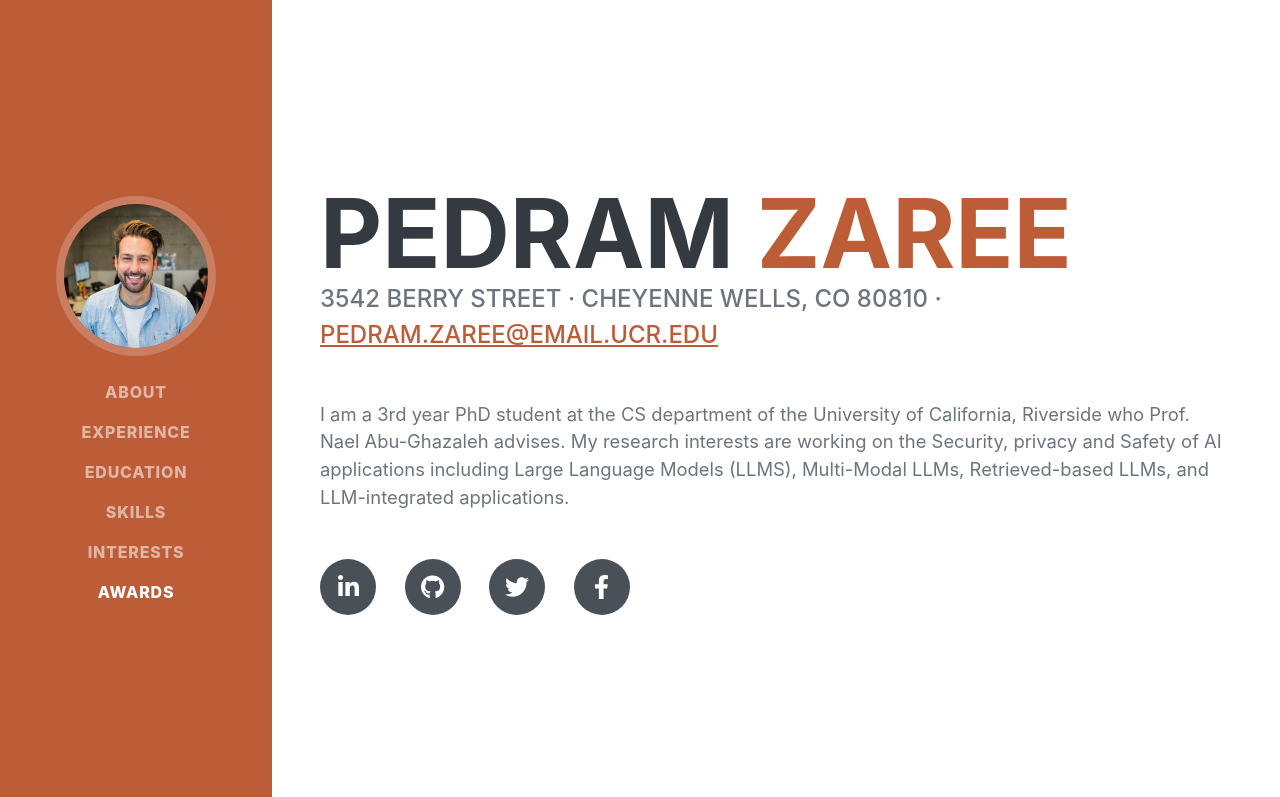
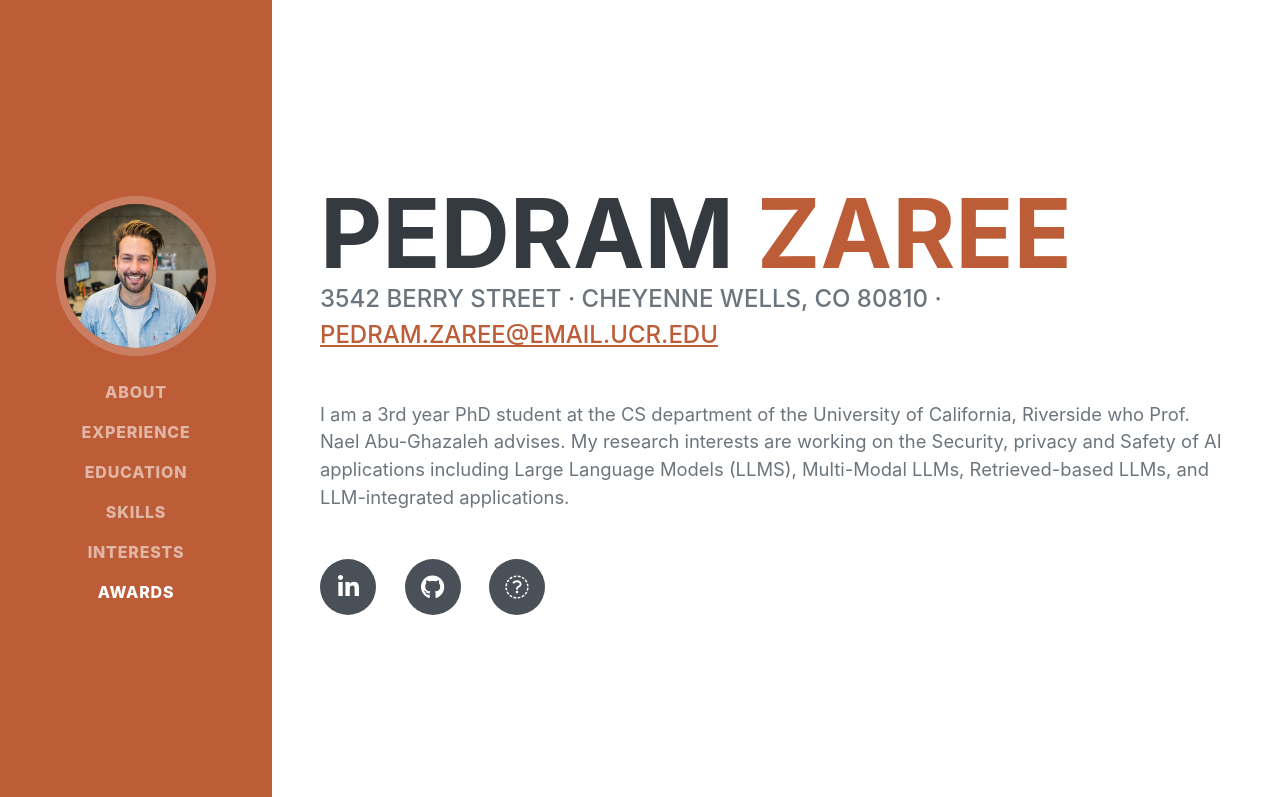
Before and after one commit to Pedramzaree/HomePage.github.io, a plain HTML site: page index.html in a window 1280 px wide. Shown: the top 797 px of the page. Drawn offline with nearby package versions, Linux system fonts and the light colour scheme; a web font is replaced by a local one.

Commit message:
Update index.html

```diff
--- a/index.html
+++ b/index.html
@@ -56,8 +56,8 @@
                     <div class="social-icons">
                         <a class="social-icon" href="https://www.linkedin.com/in/pedramzaree/"><i class="fab fa-linkedin-in"></i></a>
                         <a class="social-icon" href="https://github.com//Pedramzaree"><i class="fab fa-github"></i></a>
-                        <a class="social-icon" href="#!"><i class="fab fa-twitter"></i></a>
-                        <a class="social-icon" href="#!"><i class="fab fa-facebook-f"></i></a>
+                        <a class="social-icon" href="https://scholar.google.com/citations?user=Jn5_BYcAAAAJ&hl=en"><i class="fab fa-scholar"></i></a>
+<!--                         <a class="social-icon" href="#!"><i class="fab fa-facebook-f"></i></a> -->
                     </div>
                 </div>
             </section>
```
